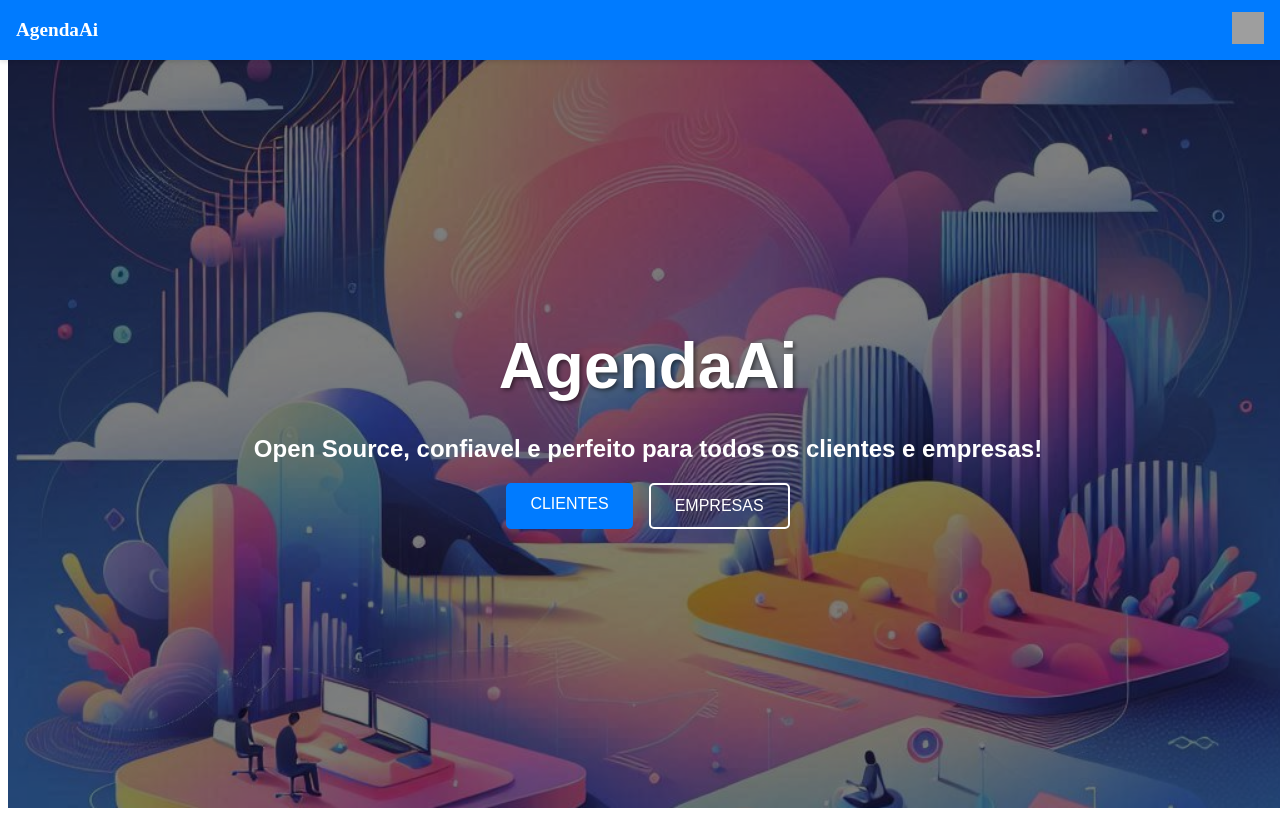
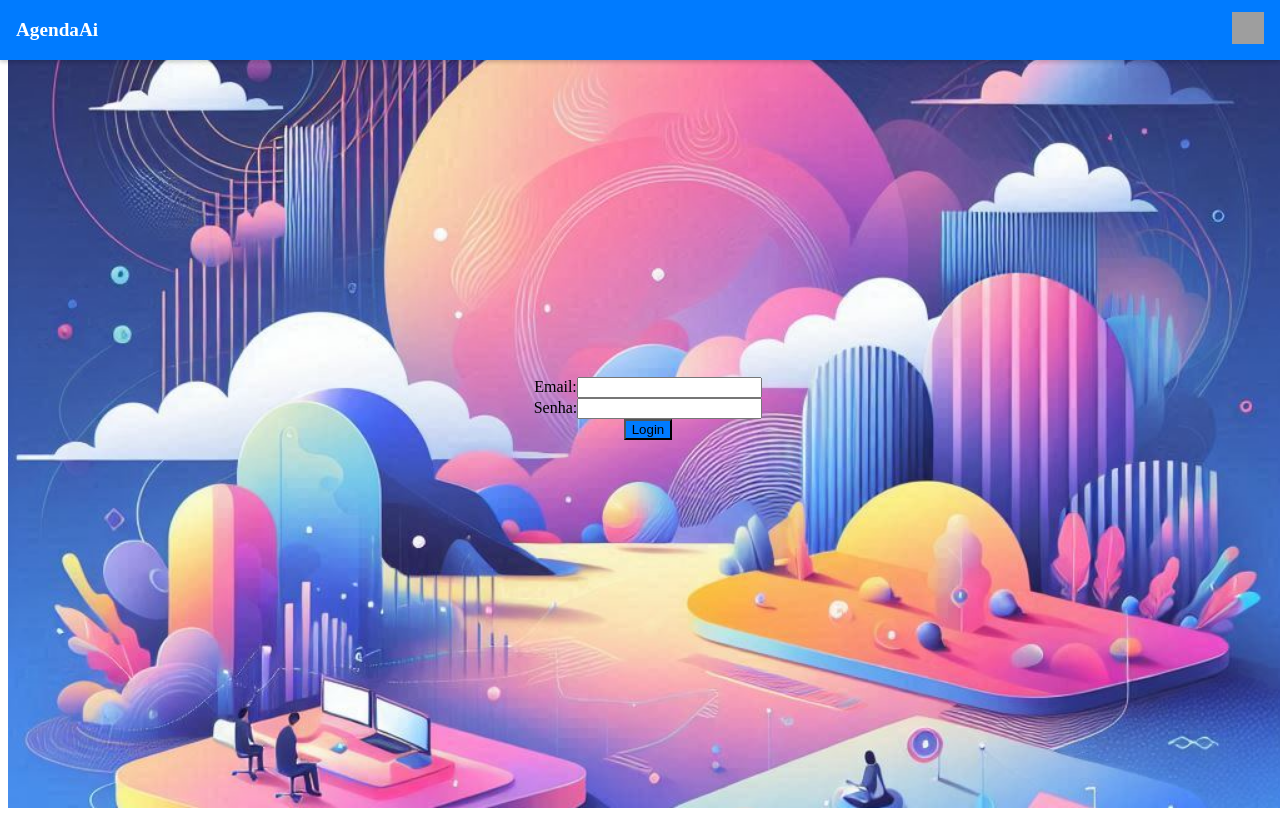
Before and after one commit to Gebarito/AgendaAi-APP, an Angular app: page /customer in a window 1280 px wide. Before the commit this address led to /. Built offline with nearby package versions, Linux system fonts and the light colour scheme; grey boxes are pictures that could not be loaded.

Commit message:
feat: Implementa login

```diff
--- a/src/app/home/app.component.html
+++ b/src/app/home/app.component.html
@@ -1,15 +1,19 @@
 <app-header></app-header>
-<body>
-<div class="landing-container">
-  <div class="overlay">
-      <div class="content">
+<router-outlet></router-outlet>
+
+<div *ngIf="showHomePage">
+  <body class="home-page">
+    <div class="landing-container">
+      <div class="overlay">
+        <div class="content">
           <h1 class="title">AgendaAi</h1>
-          <h2>Open Source, confiavel e perfeito para todos os clientes e empresas!</h2>
+          <h2>Open Source, confiável e perfeito para todos os clientes e empresas!</h2>
           <div class="button-group">
-              <a href="/register" class="btn btn-primary">Clientes</a>
-              <a href="/login" class="btn btn-secondary">Empresas</a>
+            <a href="/customer" class="btn btn-primary">Clientes</a>
+            <a routerLink="/business" class="btn btn-secondary">Empresas</a>
           </div>
+        </div>
       </div>
-  </div>
+    </div>
+  </body>
 </div>
-</body>
--- a/src/app/home/app.component.ts
+++ b/src/app/home/app.component.ts
@@ -1,15 +1,26 @@
 import { Component } from '@angular/core';
-import { RouterOutlet } from '@angular/router';
+import { Router, RouterOutlet } from '@angular/router';
 import { HeaderComponent } from './../shared/header/header.component';
+import { CommonModule } from '@angular/common';
 
 @Component({
   selector: 'app-root',
   standalone: true,
-  imports: [RouterOutlet, HeaderComponent],
+  imports: [RouterOutlet, HeaderComponent, CommonModule],
   templateUrl: './app.component.html',
   styleUrl: './app.component.scss'
 })
 
 export class AppComponent {
   title = 'AgendaAi-APP';
+
+  showHomePage: boolean = false;
+
+  constructor (
+    private router: Router
+  ) {
+    this.router.events.subscribe((event) => {
+      this.showHomePage = this.router.url === '/';
+    });
+  }
 }
--- /dev/null
+++ b/src/app/registration-customer/registration-customer.component.html
@@ -0,0 +1,14 @@
+<app-header></app-header>
+<div class="login-container">
+    <form>
+      <div>
+        <label for="email">Email:</label>
+        <input id="email" type="email" required />
+      </div>
+      <div>
+        <label for="password">Senha:</label>
+        <input id="password" type="password" required />
+      </div>
+      <button type="submit" class="btn btn-primary">Login</button>
+    </form>
+</div>
--- /dev/null
+++ b/src/app/registration-customer/registration-customer.component.scss
@@ -0,0 +1,44 @@
+.login-container {
+    position: relative;
+    height: 100vh;
+    width: 100vw;
+    background-image: url('../../assets/home/tempBackground.jpeg');
+    background-size: cover;
+    background-position: center;
+    background-repeat: no-repeat;
+    display: flex;
+    justify-content: center;
+    align-items: center;
+    text-align: center;
+}
+
+.login-container .overlay {
+    background: rgba(0, 0, 0, 0.5);
+    padding: 20px;
+    border-radius: 10px;
+    color: #fff;
+}
+
+.button-group a {
+    margin: 10px;
+    padding: 10px 20px;
+    text-decoration: none;
+    color: #fff;
+    border-radius: 5px;
+}
+
+.btn-primary {
+    background-color: #007bff;
+}
+
+.btn-secondary {
+    background-color: #6c757d;
+}
+
+.h2 {
+    font-size: 2rem;
+    font-weight: bold;
+    margin-bottom: 2rem;
+    text-shadow: 2px 2px 4px rgba(0,0,0,0.5);
+    display: block;
+}
--- a/src/main.ts
+++ b/src/main.ts
@@ -1,6 +1,13 @@
 import { bootstrapApplication } from '@angular/platform-browser';
 import { AppComponent } from './app/home/app.component';
-import { appConfig } from './app/home/app.config';
+import { provideRouter } from '@angular/router';
+import { RegistrationCustomerComponent } from './app/registration-customer/registration-customer.component';
 
-bootstrapApplication(AppComponent, appConfig)
-  .catch((err) => console.error(err));
+const routes = [
+  { path: '', component: AppComponent },
+  { path: 'customer', component: RegistrationCustomerComponent },
+];
+
+bootstrapApplication(AppComponent, {
+  providers: [provideRouter(routes)],
+}).catch((err) => console.error(err));
```
Also changed, not shown: src/app/registration-customer/registration-customer.component.ts (added, +11 -0 lines), 1 other file (tests, documents, lock files or other folders).
